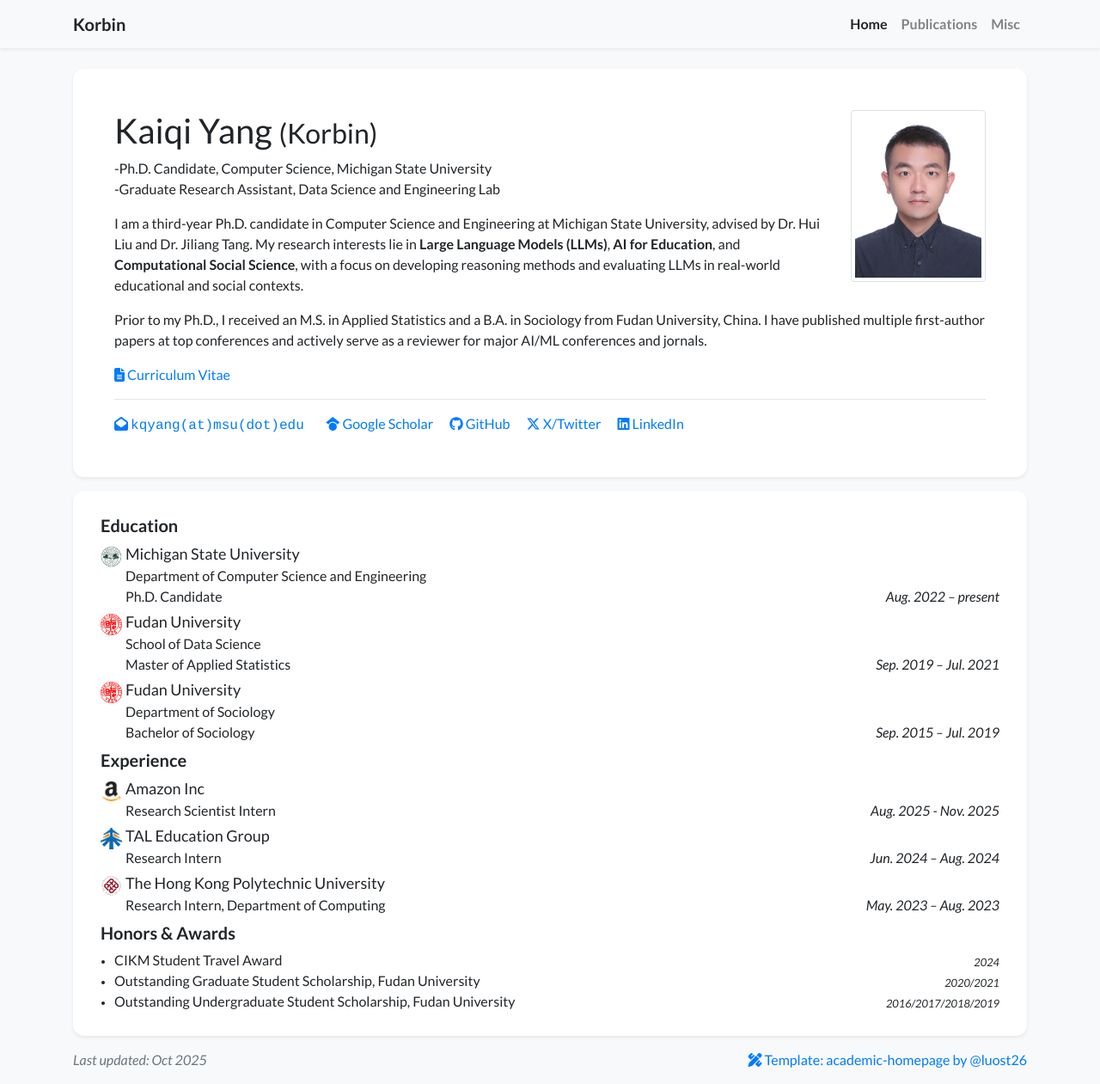
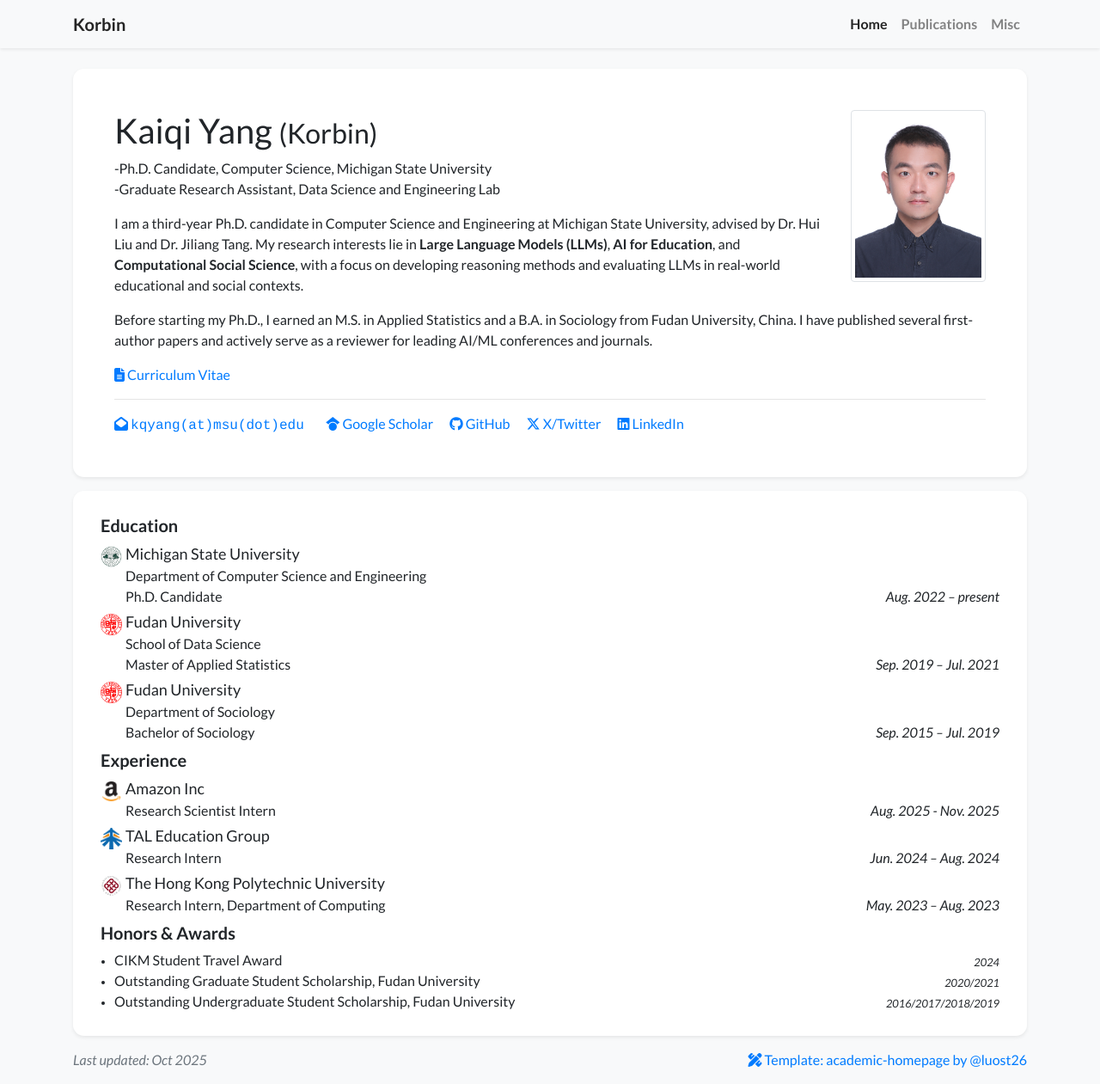
Before and after one commit to KorbinY/korbiny.github.io, a Jekyll site: the page built from index.html, in a window 1280 px wide and 1261 px high. Shown: the whole window at 86% size. Built offline with Jekyll 4.4.1, drawn with Linux system fonts in a browser that asks for light colours; nearby versions of some CDN libraries; a style sheet for code colours, icons or effects is not loaded.

Commit message:
Update Position

```diff
--- a/_data/profile.yml
+++ b/_data/profile.yml
@@ -30,8 +30,8 @@ short_bio: >-
     with a focus on developing reasoning methods and evaluating LLMs in real-world educational and social contexts.
   </p>
   <p>
-    Prior to my Ph.D., I received an M.S. in Applied Statistics and a B.A. in Sociology from Fudan University, China.
-    I have published multiple first-author papers at top conferences and actively serve as a reviewer for major AI/ML conferences and jornals.
+    Before starting my Ph.D., I earned an M.S. in Applied Statistics and a B.A. in Sociology from Fudan University, China.
+    I have published several first-author papers and actively serve as a reviewer for leading AI/ML conferences and journals.
   </p>
 
 
```
